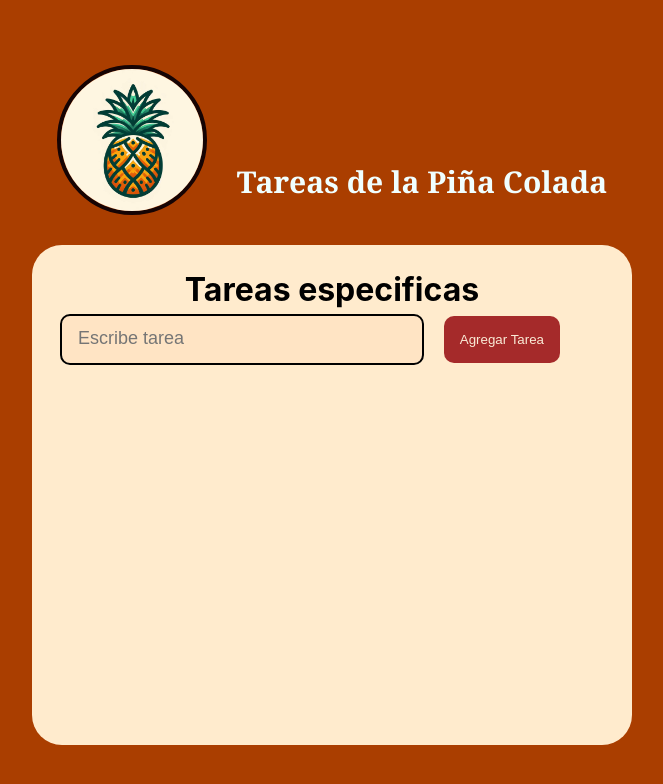
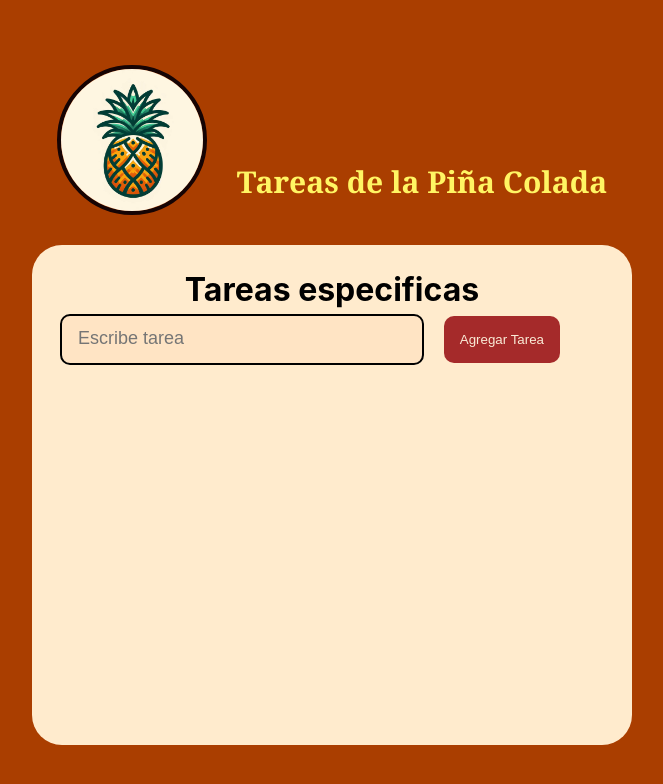
Before and after one commit to ann-azd/Checklist, a React (Create React App) app: page / in a window 1280 px wide. Shown: the top 784 px of the page, without its empty margins (308-971 px from the left). Built offline with nearby package versions, Linux system fonts and the light colour scheme.

Commit message:
commit 2 de la rama cabecera

```diff
--- a/src/App.css
+++ b/src/App.css
@@ -33,7 +33,7 @@
   font-weight: bolder;
   font-family: Georgia, 'Times New Roman', Times, serif;
   font-size: 30px;
-  color:azure;
+  color:rgb(255, 245, 99);
 }
 html,body{
   background-color: rgb(170, 62, 0);
--- a/src/App.js
+++ b/src/App.js
@@ -9,7 +9,7 @@ function App() {
     <div className="App">
       <div className='contenedor-imag'>
         <img className='img-p' src={imagen} />
-        <p className='parra'>Tareas de la Piña Colada</p>
+        <p className='parra'  >Tareas de la Piña Colada</p>
       </div>
 
       <div className='lista-tareas'>
```
